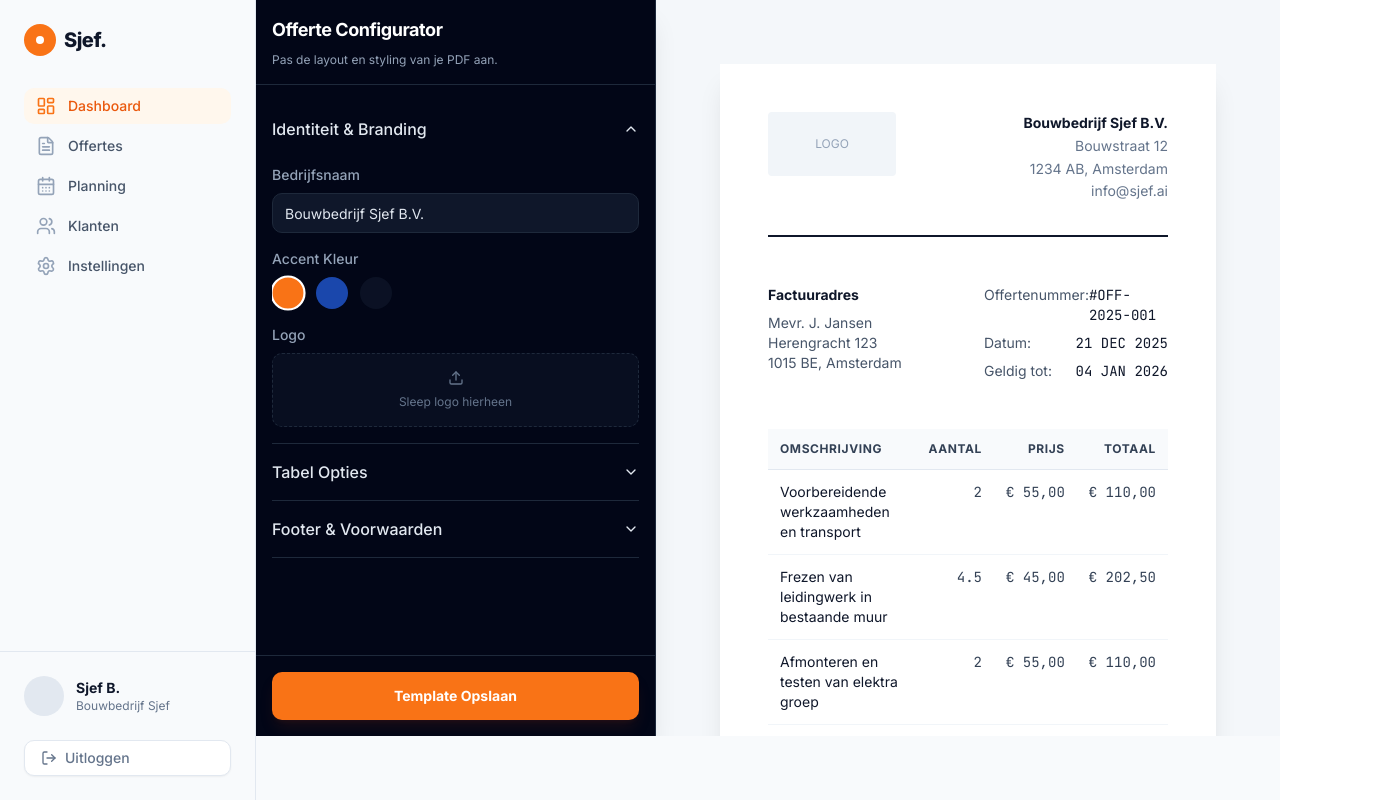
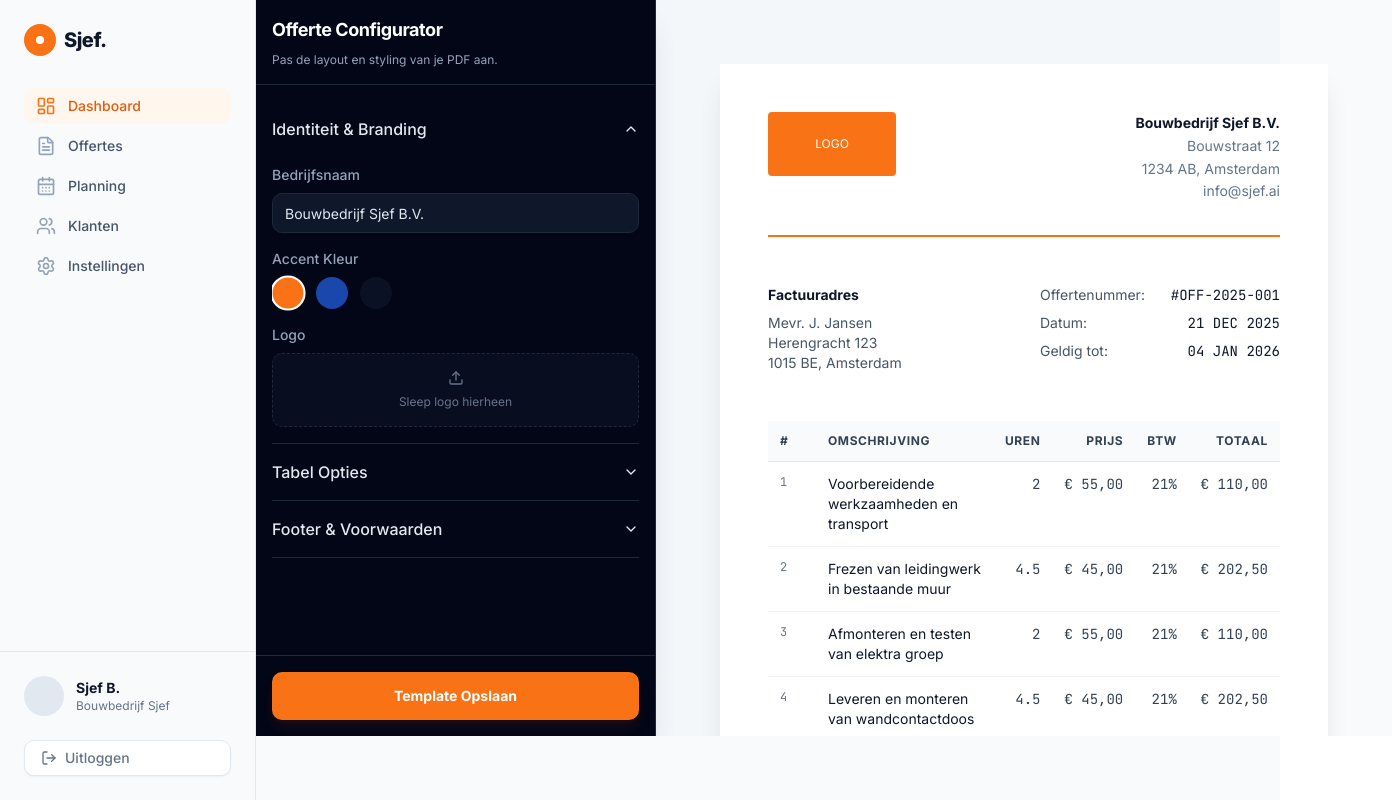
Before and after one commit to aronb77/sjef-dashboard, a Next.js app: page /dashboard/settings in a window 1280 px wide. Shown: the whole page, 1392 px wide, since content can reach past the window. Built offline with nearby package versions, Linux system fonts and the light colour scheme; no server answers.

Commit message:
fix: wire up quote configurator state to preview

```diff
--- a/app/dashboard/settings/page.tsx
+++ b/app/dashboard/settings/page.tsx
@@ -314,9 +314,9 @@ export default function ConfiguratorPage() {
                                     {isFirstPage ? (
                                         <>
                                             {/* Header (Identiteit) */}
-                                            <div className="flex justify-between items-start mb-12 border-b-2 border-slate-900 pb-8">
+                                            <div className={cn("flex justify-between items-start mb-12 border-b-2 pb-8", getAccentClass('border'))}>
                                                 {/* Links: Logo */}
-                                                <div className="bg-slate-100 w-32 h-16 rounded flex items-center justify-center text-slate-400 text-xs">
+                                                <div className={cn("w-32 h-16 rounded flex items-center justify-center text-xs", getAccentClass('bg'), "text-white")}>
                                                     LOGO
                                                 </div>
 
@@ -371,24 +371,42 @@ export default function ConfiguratorPage() {
                                         <table className="w-full text-sm">
                                             <thead className="bg-slate-50 border-b border-slate-200">
                                                 <tr>
+                                                    {config.showRowNumbers && <th className="text-left p-3 font-bold text-slate-700 uppercase tracking-wider text-xs w-12">#</th>}
                                                     <th className="text-left p-3 font-bold text-slate-700 uppercase tracking-wider text-xs">Omschrijving</th>
-                                                    <th className="text-right p-3 font-bold text-slate-700 uppercase tracking-wider text-xs">Aantal</th>
+                                                    {config.showHours && (
+                                                        <th className="text-right p-3 font-bold text-slate-700 uppercase tracking-wider text-xs">
+                                                            {config.itemCount > 0 && lineItems[0].unit ? 'Uren' : 'Aantal'}
+                                                        </th>
+                                                    )}
                                                     <th className="text-right p-3 font-bold text-slate-700 uppercase tracking-wider text-xs">Prijs</th>
+                                                    {config.showVat && <th className="text-right p-3 font-bold text-slate-700 uppercase tracking-wider text-xs">BTW</th>}
                                                     <th className="text-right p-3 font-bold text-slate-700 uppercase tracking-wider text-xs">Totaal</th>
                                                 </tr>
                                             </thead>
                                             <tbody>
                                                 {pageItems.map((item, index) => (
                                                     <tr key={index} className="border-b border-slate-100 last:border-0">
+                                                        {config.showRowNumbers && (
+                                                            <td className="p-3 align-top font-mono text-slate-500 text-xs">
+                                                                {(pageIndex * ITEMS_PAGE_N) + ((pageIndex === 0) ? 0 : (ITEMS_PAGE_1 - ITEMS_PAGE_N)) + index + 1}
+                                                            </td>
+                                                        )}
                                                         <td className="p-3 align-top font-sans text-slate-900">
                                                             {item.description}
                                                         </td>
+                                                        {config.showHours && (
                                                             <td className="p-3 align-top text-right font-mono text-slate-700">
                                                                 {item.quantity}
                                                             </td>
+                                                        )}
                                                         <td className="p-3 align-top text-right font-mono text-slate-700">
                                                             {formatCurrency(item.price)}
                                                         </td>
+                                                        {config.showVat && (
+                                                            <td className="p-3 align-top text-right font-mono text-slate-700">
+                                                                21%
+                                                            </td>
+                                                        )}
                                                         <td className="p-3 align-top text-right font-mono text-slate-700">
                                                             {formatCurrency(item.quantity * item.price)}
                                                         </td>
@@ -400,7 +418,9 @@ export default function ConfiguratorPage() {
 
                                     {/* FOOTER - ONLY ON LAST PAGE */}
                                     {isLastPage && (
-                                        <div className="mt-8 ml-auto w-64">
+                                        <div className="mt-auto pt-8">
+                                            <div className="flex justify-end">
+                                                <div className="w-64">
                                                     <div className="flex justify-between mb-2 text-slate-500 text-sm">
                                                         <span>Subtotaal</span>
                                                         <span className="font-mono">{formatCurrency(subtotal)}</span>
@@ -412,14 +432,39 @@ export default function ConfiguratorPage() {
 
                                                     <div className="border-t-2 border-slate-900 pt-4 mt-4 flex justify-between items-baseline">
                                                         <span className="font-bold text-lg text-slate-900">Totaal</span>
-                                                <span className="font-mono font-extrabold text-xl text-orange-600">{formatCurrency(total)}</span>
+                                                        <span className={cn("font-mono font-extrabold text-xl", getAccentClass('text'))}>{formatCurrency(total)}</span>
                                                     </div>
+                                                </div>
+                                            </div>
+
+                                            {/* SIGNATURE BLOCK */}
+                                            {config.showSignature && (
+                                                <div className="mt-16 flex justify-between text-sm text-slate-900">
+                                                    <div className="w-64 border-t border-slate-300 pt-4">
+                                                        <p className="font-bold mb-8">Voor akkoord opdrachtgever:</p>
+                                                        <div className="h-16 w-full bg-slate-50 border border-dashed border-slate-300 rounded mb-2"></div>
+                                                        <div className="flex justify-between text-xs text-slate-500">
+                                                            <span>Naam: ________________</span>
+                                                            <span>Datum: ___ / ___ / ______</span>
+                                                        </div>
+                                                    </div>
+                                                    <div className="w-64 border-t border-slate-300 pt-4">
+                                                        <p className="font-bold mb-8">Voor akkoord {config.companyName}:</p>
+                                                        <div className="h-16 w-full bg-slate-50 border border-dashed border-slate-300 rounded mb-2"></div>
+                                                        <div className="flex justify-between text-xs text-slate-500">
+                                                            <span>Naam: Sjef</span>
+                                                            <span>Datum: 21 / 12 / 2025</span>
+                                                        </div>
+                                                    </div>
+                                                </div>
+                                            )}
                                         </div>
                                     )}
 
                                     {/* PAGE FOOTER (Absolute) */}
                                     <div className="absolute bottom-12 left-12 right-12 text-[10px] text-slate-400 text-center">
-                                        Op al onze diensten zijn de algemene voorwaarden van toepassing. KVK: 12345678.
+                                        {/* Dynamic Validity? validityDays used in text? */}
+                                        Afspraak is afspraak. Offerte is {config.validityDays} dagen geldig. Op al onze diensten zijn de algemene voorwaarden van toepassing. KVK: 12345678.
                                     </div>
                                 </div>
                             )
```
Lines whose indentation alone changed are shown as unchanged.
